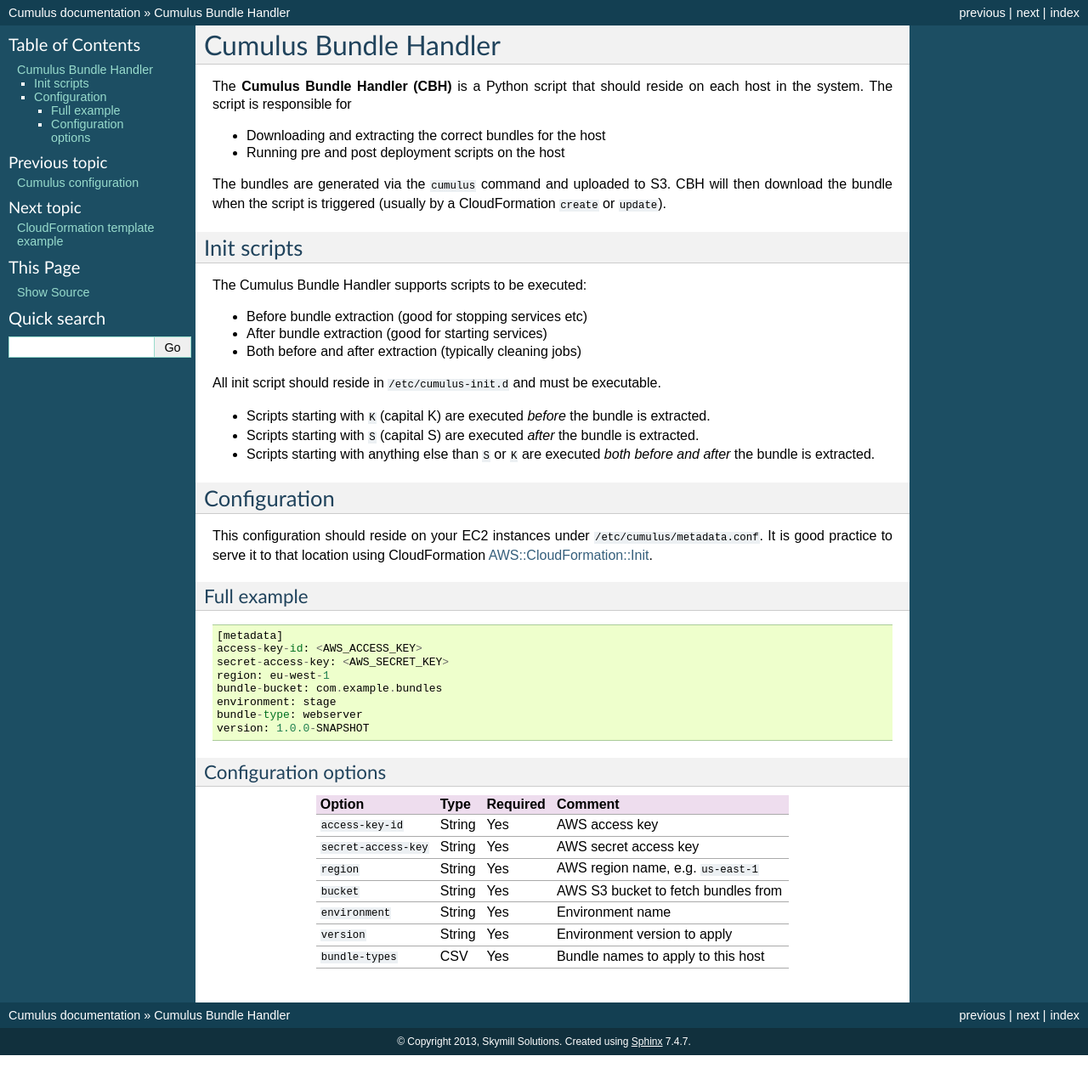
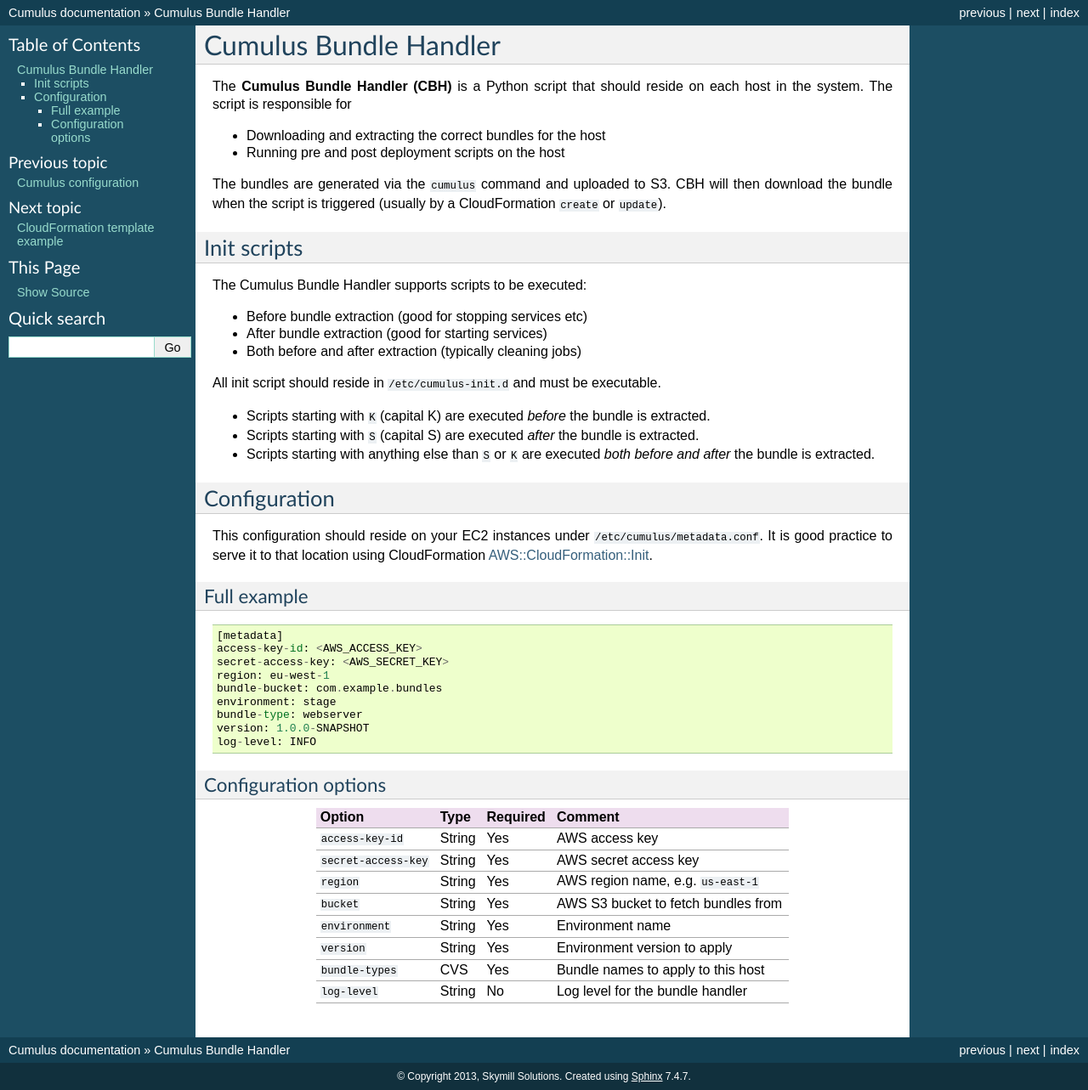
Before and after one commit to skymill/cumulus, a Sphinx documentation site: the page built from docs/cumulus_bundle_handler.rst, in a window 1280 px wide. Shown: the whole page at 85% size. Built offline with Sphinx 7.4.7, drawn with Linux system fonts in a browser that asks for light colours; the version number could not be read and is left out; before the commit the page ends 1242 px from its top, so only the background shows below that.

Commit message:
Wrote documentation for #64

```diff
--- a/docs/cumulus_bundle_handler.rst
+++ b/docs/cumulus_bundle_handler.rst
@@ -43,6 +43,7 @@
     environment: stage
     bundle-type: webserver
     version: 1.0.0-SNAPSHOT
+    log-level: INFO
 
 
 Configuration options
@@ -57,5 +58,6 @@
 ``bucket``              String             Yes      AWS S3 bucket to fetch bundles from
 ``environment``         String             Yes      Environment name
 ``version``             String             Yes      Environment version to apply
-``bundle-types``        CSV                Yes      Bundle names to apply to this host
+``bundle-types``        CVS                Yes      Bundle names to apply to this host
+``log-level``           String             No       Log level for the bundle handler
 ======================= ================== ======== ==========================================
```
